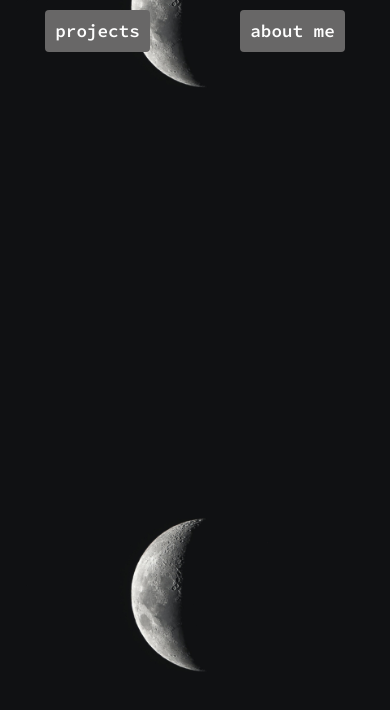
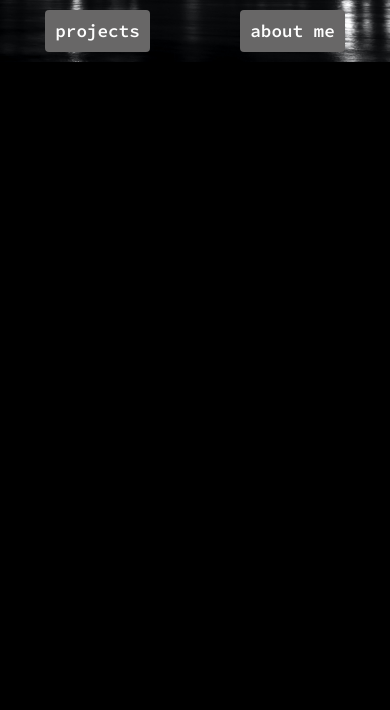
Before and after one commit to juaomesquita/portfolio, a plain HTML site: page index.html in a window 390 px wide. Drawn offline with Linux system fonts and the light colour scheme.

Commit message:
background changes

```diff
--- a/css/style.css
+++ b/css/style.css
@@ -7,9 +7,12 @@
 
 body{
     background-color: black;
-    background-image: url('../images/bg-mobile.jpg');
-    background-size: cover;
-    background-position-y: 300px;
+    background-image: url('../images/mtl.jpg');
+    /* background-size: cover; */
+    background-size: 200%;
+    background-repeat: no-repeat;
+    background-position: bottom;
+    /* background-attachment: fixed; */
     /* background-position: center; */
 }
 
@@ -201,7 +204,11 @@ input[type='radio']:checked + label > div{
     justify-content: space-between;
     color: white;
     background-color: rgba(253, 253, 253, 0.04);
+    transition: .5s background-color, .5s box-shadow;
     /* #1b263a */
+}
+.project:focus{
+    font-weight: 600;
 }
 .project-title{
     font-weight: 400;
@@ -248,7 +255,7 @@ input[type='radio']:checked + label > div{
 
     .project{
         width: 40%;
-        transition: .5s background-color, .5s box-shadow;
+
 
     }
 
```
